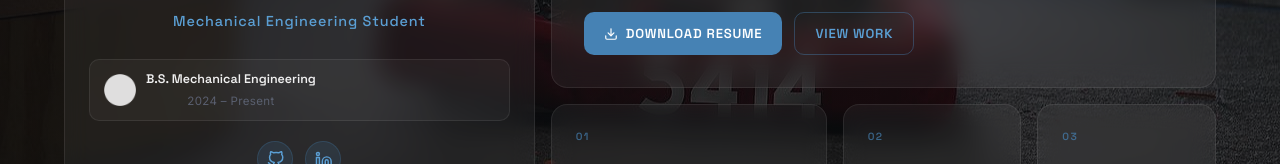
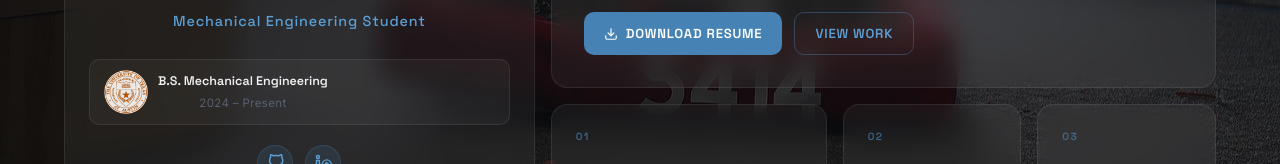
Before and after one commit to Ret101/Retvin-Pant-Portfolio, a React (Vite) app: page /#/ in a window 1280 px wide. Shown: the part 480-644 px from the top of the page. Built offline with nearby package versions, Linux system fonts and the light colour scheme.

Commit message:
Fix UT logo: remove white filter, increase size for visibility
Co-Authored-By: Claude Sonnet 4.6 <noreply@anthropic.com>

```diff
--- a/src/index.css
+++ b/src/index.css
@@ -365,12 +365,11 @@ h1, h2, h3, h4, h5, h6 {
 }
 
 .hero-edu-logo {
-  width: 32px;
-  height: 32px;
+  height: 44px;
+  width: auto;
   object-fit: contain;
   flex-shrink: 0;
-  filter: brightness(0) invert(1);
-  opacity: 0.85;
+  opacity: 0.9;
 }
 
 .hero-edu-text {
```
